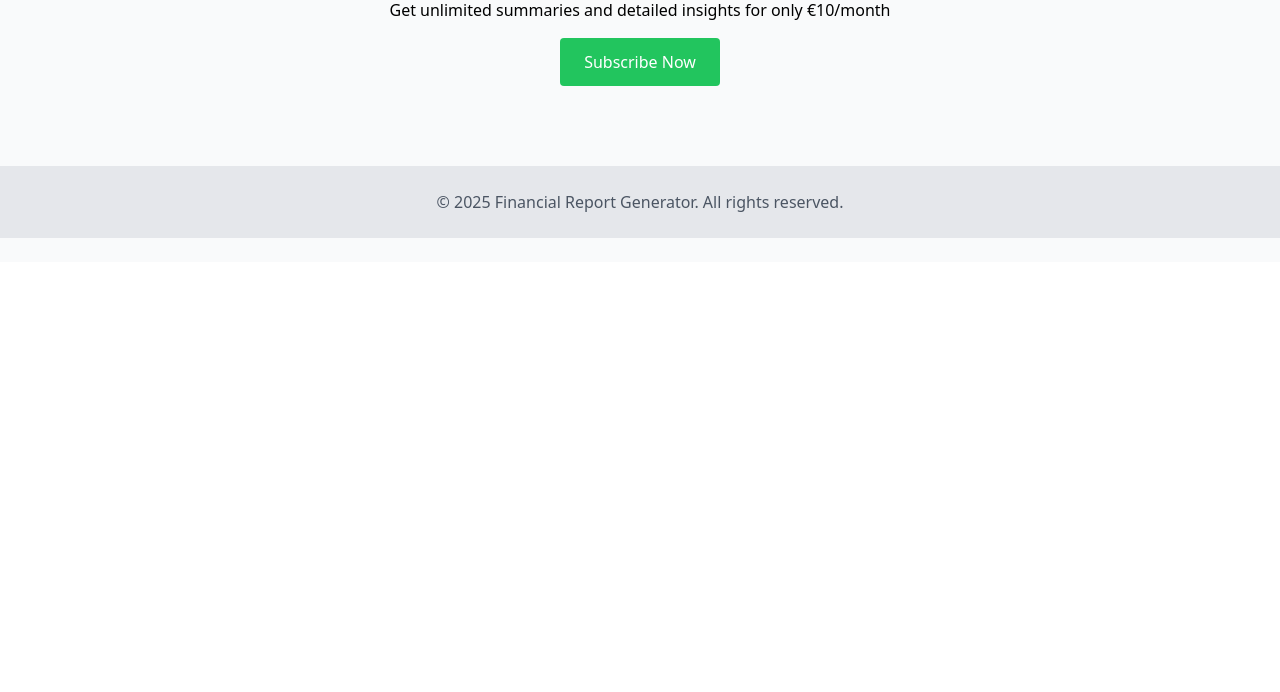
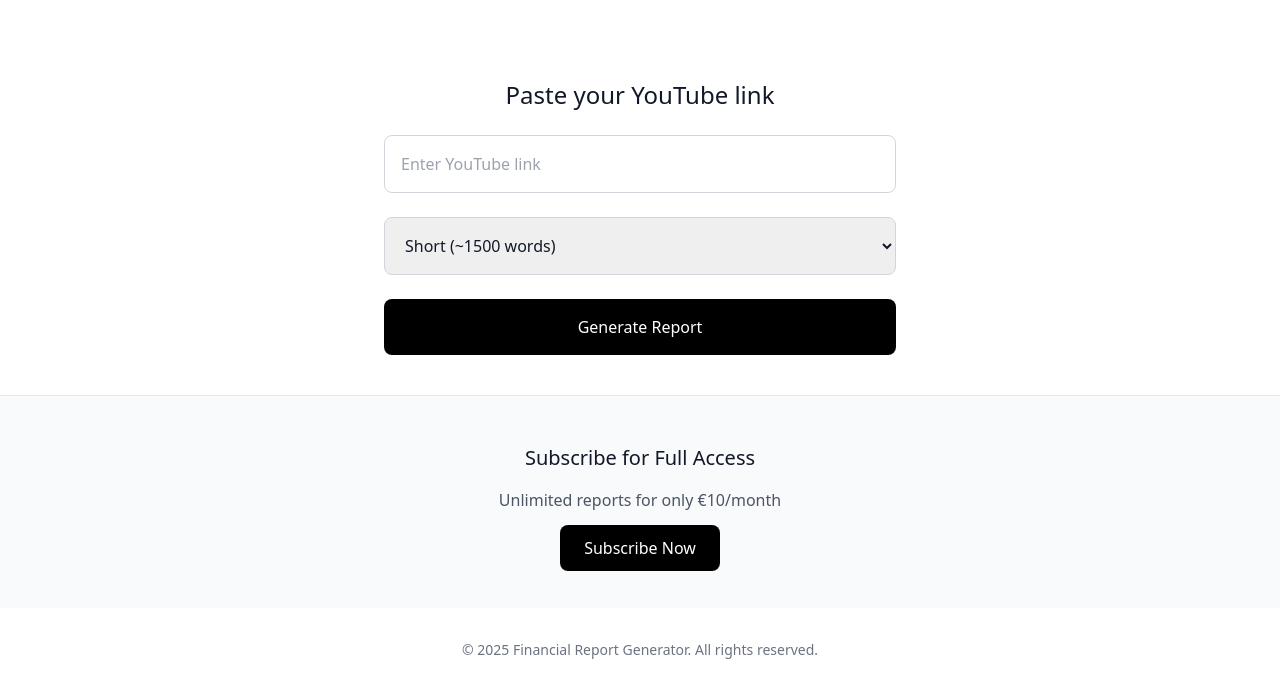
Before and after one commit to delavinaivan-bit/financial-saas, a Flask app: page / in a window 1280 px wide. Shown: the part 538-1230 px from the top of the page. Before the commit the page ends 776 px from the top, so only its background shows below. Run offline with Flask 3, Linux system fonts and the light colour scheme; some libraries are stand-ins or nearby versions.

Commit message:
Update index.html

```diff
--- a/templates/index.html
+++ b/templates/index.html
@@ -1,4 +1,3 @@
-
 <!DOCTYPE html>
 <html lang="en">
 <head>
@@ -7,62 +6,66 @@
   <title>Financial Report Generator</title>
   <script src="https://cdn.tailwindcss.com"></script>
 </head>
-<body class="bg-gray-50 font-sans">
+<body class="bg-white font-sans text-gray-900">
 
   <!-- Header -->
-  <header class="bg-blue-600 text-white py-6">
-    <div class="container mx-auto text-center">
-      <h1 class="text-3xl font-bold">Financial Report Generator</h1>
-      <p class="mt-2 text-lg">Turn YouTube videos into professional financial reports</p>
-    </div>
+  <header class="text-center py-10 border-b border-gray-200">
+    <h1 class="text-4xl font-semibold tracking-tight">Financial Report Generator</h1>
+    <p class="mt-3 text-lg text-gray-600">Transform YouTube videos into professional reports</p>
   </header>
 
+  <!-- Hero Image -->
+  <section class="container mx-auto px-6 py-10 text-center">
+    <img src="{{ url_for('static', filename='image') }}"
+         alt="Main Illustration"
+         class="mx-auto w-full max-w-md">
+  </section>
+
   <!-- Form Section -->
-  <main class="container mx-auto px-4 py-10">
-    <section class="bg-white p-8 rounded-lg shadow-md max-w-2xl mx-auto">
-      <h2 class="text-2xl font-semibold mb-4">Paste your YouTube link</h2>
+  <main class="container mx-auto px-6 py-10 text-center">
+    <h2 class="text-2xl font-medium mb-6">Paste your YouTube link</h2>
 
-      <form method="POST" class="space-y-4">
+    <form method="POST" class="max-w-lg mx-auto space-y-6">
       <input
         type="text"
         name="url"
-          placeholder="YouTube link"
+        placeholder="Enter YouTube link"
         required
-          class="w-full p-3 border border-gray-300 rounded focus:outline-none focus:ring-2 focus:ring-blue-400"
+        class="w-full p-4 border border-gray-300 rounded-lg focus:outline-none focus:ring-2 focus:ring-black"
       >
 
       <select
         name="modo"
-          class="w-full p-3 border border-gray-300 rounded focus:outline-none focus:ring-2 focus:ring-blue-400"
+        class="w-full p-4 border border-gray-300 rounded-lg focus:outline-none focus:ring-2 focus:ring-black"
       >
-          <option value="0">SHORT (~1500 words)</option>
-          <option value="1">LONG (~6000 words)</option>
+        <option value="0">Short (~1500 words)</option>
+        <option value="1">Long (~6000 words)</option>
       </select>
 
       <button
         type="submit"
-          class="w-full bg-blue-600 text-white p-3 rounded hover:bg-blue-700 transition"
+        class="w-full bg-black text-white py-4 rounded-lg font-medium hover:bg-gray-800 transition"
       >
         Generate Report
       </button>
     </form>
+  </main>
+
+  <!-- Subscription Section -->
+  <section class="bg-gray-50 py-12 border-t border-gray-200">
+    <div class="container mx-auto text-center">
+      <h2 class="text-xl font-medium mb-4">Subscribe for Full Access</h2>
+      <p class="text-gray-600 mb-6">Unlimited reports for only €10/month</p>
+      <a href="https://buy.stripe.com/5kQ8wPaaD7v29w8a5heEo00"
+         class="bg-black text-white px-6 py-3 rounded-lg font-medium hover:bg-gray-800 transition">
+        Subscribe Now
+      </a>
+    </div>
   </section>
 
-    <!-- Subscription Section -->
-    <section class="mt-10 text-center">
-      <h2 class="text-xl font-semibold mb-4">Subscribe for Full Access</h2>
-      <p class="mb-4">Get unlimited summaries and detailed insights for only €10/month</p>
-      <a href="https://buy.stripe.com/5kQ8wPaaD7v29w8a5heEo00" class="bg-green-500 text-white px-6 py-3 rounded hover:bg-green-600 transition inline-block">
-        Subscribe Now
-      </a>
-    </section>
-  </main>
-
   <!-- Footer -->
-  <footer class="bg-gray-200 py-6 mt-10">
-    <div class="text-center text-gray-600">
+  <footer class="text-center text-gray-500 text-sm py-8">
     © 2025 Financial Report Generator. All rights reserved.
-    </div>
   </footer>
 
 </body>
```
Lines whose indentation alone changed are shown as unchanged.
